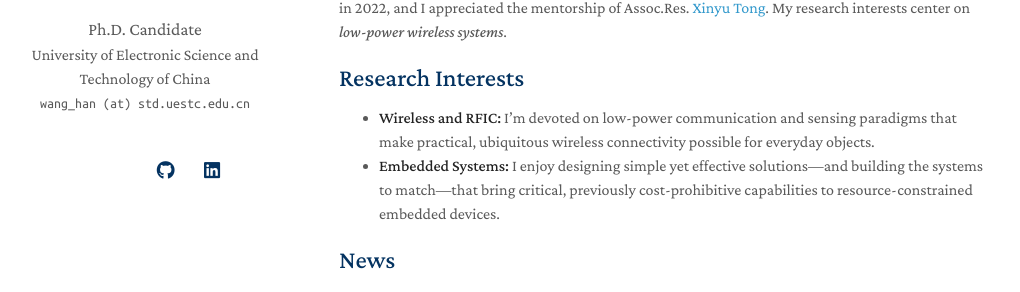
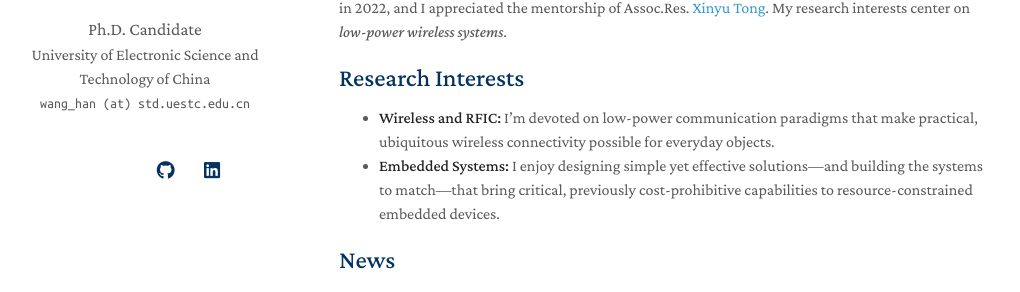
Before and after one commit to hwang620/hwang620.github.io, a Jekyll site: the page built from index.md, in a window 1280 px wide and 900 px high. Shown: the part 210-502 px from the top of the window, without its empty margins (131-1151 px from the left). Built offline with Jekyll 4.4.1, drawn with Linux system fonts in a browser that asks for light colours; a style sheet for code colours, icons or effects is not loaded; our own code applies the rules of GitHub Pages for plain Markdown files.

Commit message:
Update index.md

```diff
--- a/index.md
+++ b/index.md
@@ -7,7 +7,7 @@ Welcome! My name is **<font face="Georgia">Han Wang</font>**, currently working
 
 ## Research Interests
 
-- **Wireless and RFIC:** I'm devoted on low-power communication and sensing paradigms that make practical, ubiquitous wireless connectivity possible for everyday objects.
+- **Wireless and RFIC:** I'm devoted on low-power communication paradigms that make practical, ubiquitous wireless connectivity possible for everyday objects.
 - **Embedded Systems:** I enjoy designing simple yet effective solutions—and building the systems to match—that bring critical, previously cost-prohibitive capabilities to resource-constrained embedded devices.
 
 ## News
```
